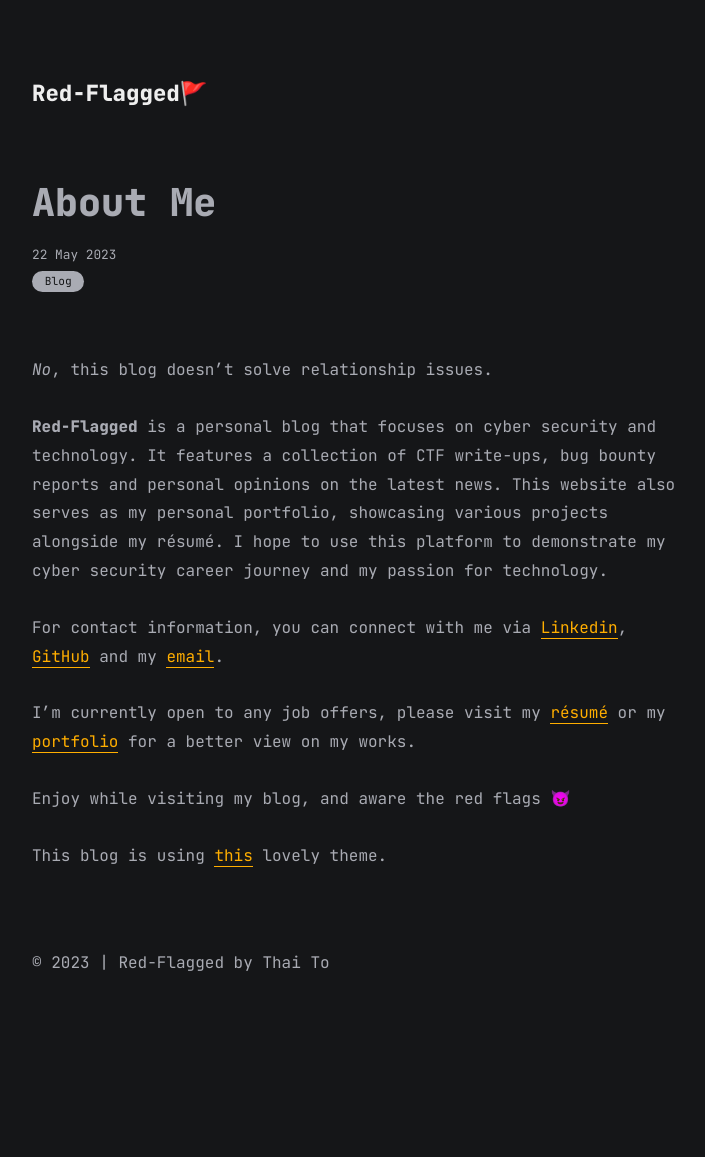
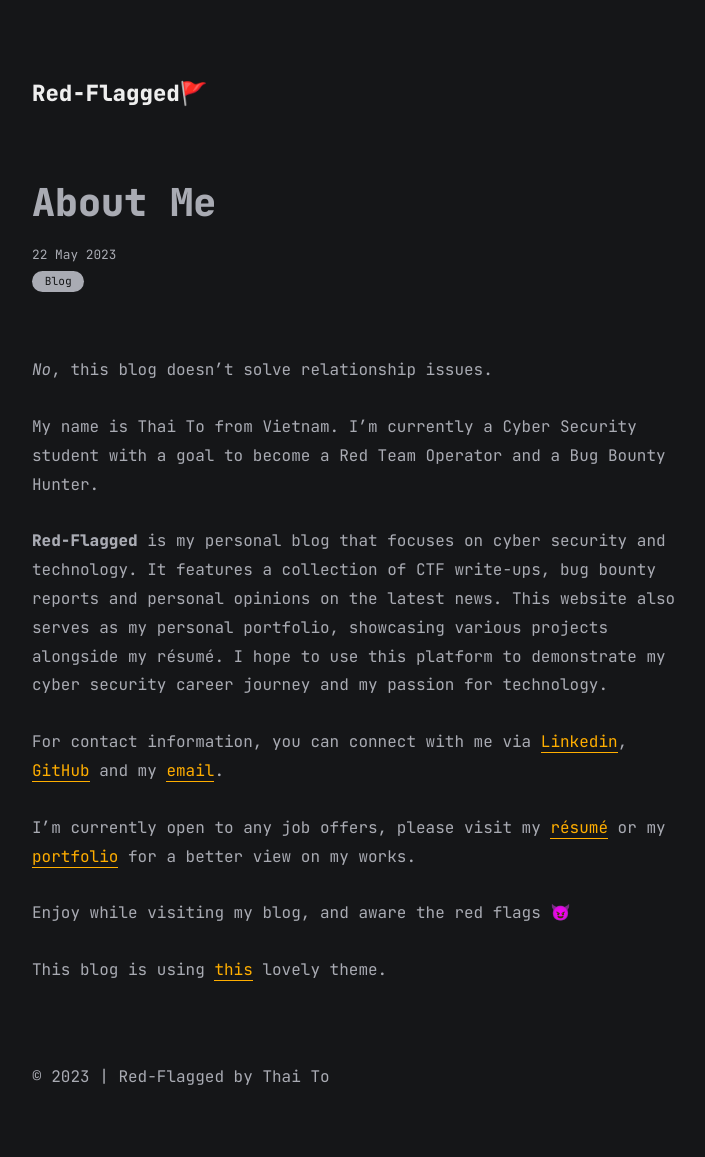
Before and after one commit to mottomythai/mottomythai.github.io, a Jekyll site: the page built from all_collections/_posts/2023-05-22-about-me.md, in a window 1280 px wide. Shown: the whole page, without its empty margins (283-988 px from the left). Built offline with Jekyll 4.4.1, drawn with Linux system fonts in a browser that asks for light colours; before the commit the page ends 1043 px from its top, so only the background shows below that.

Commit message:
Little modifications

```diff
--- a/all_collections/_posts/2023-05-22-about-me.md
+++ b/all_collections/_posts/2023-05-22-about-me.md
@@ -7,7 +7,9 @@ categories: [Blog]
 
 *No*, this blog doesn't solve relationship issues.
 
-**Red-Flagged** is a personal blog that focuses on cyber security and technology. It features a collection of CTF write-ups, bug bounty reports and personal opinions on the latest news. This website also serves as my personal portfolio, showcasing various projects alongside my résumé. I hope to use this platform to demonstrate my cyber security career journey and my passion for technology.
+My name is Thai To from Vietnam. I'm currently a Cyber Security student with a goal to become a Red Team Operator and a Bug Bounty Hunter.
+
+**Red-Flagged** is my personal blog that focuses on cyber security and technology. It features a collection of CTF write-ups, bug bounty reports and personal opinions on the latest news. This website also serves as my personal portfolio, showcasing various projects alongside my résumé. I hope to use this platform to demonstrate my cyber security career journey and my passion for technology.
 
 For contact information, you can connect with me via [Linkedin](https://linkedin.com/to/thai-to), [GitHub](https://github.com/mottomythai) and my [email](mailto:thaito.work@gmail.com).
 
```
Also changed, not shown: all_collections/_posts/2023-05-22-portfolio.md (+1 -3 lines).
